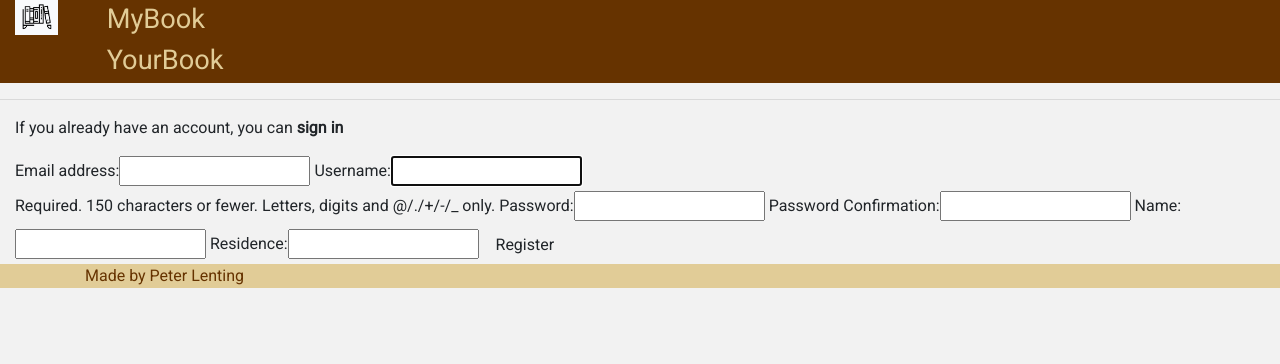
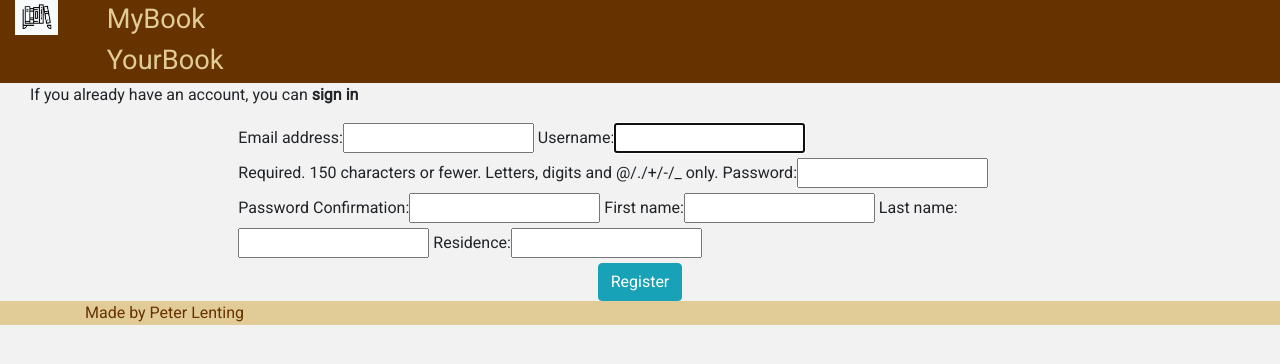
Before and after one commit to PeterLenting/MyBookYourBook, a Django app: page /accounts/register/ in a window 1280 px wide. Shown: the part 56-420 px from the top of the page. Run offline with Django 3.2, Linux system fonts and the light colour scheme; some libraries are stand-ins or nearby versions.

Commit message:
alligned registration and posts forms and made them consistent

```diff
--- a/accounts/forms.py
+++ b/accounts/forms.py
@@ -20,15 +20,17 @@ class UserRegistrationForm(UserCreationForm):
     password2 = forms.CharField(
         label="Password Confirmation",
         widget=forms.PasswordInput)
-    name = forms.CharField(
-        label="Name")
+    first_name = forms.CharField(
+        label="First name")
+    last_name = forms.CharField(
+        label="Last name")
     residence = forms.CharField(
         label="Residence")
 
     class Meta:
         model = User
-        fields = ['email', 'username', 'password1', 'password2', 'name',
-                  'residence']
+        fields = ['email', 'username', 'password1', 'password2', 'first_name',
+                  'last_name', 'residence']
 
     def clean_email(self):
         email = self.cleaned_data.get('email')
--- a/accounts/templates/registration.html
+++ b/accounts/templates/registration.html
@@ -7,10 +7,12 @@
 {% block page_heading %}User Registration{% endblock %}
 
 {% block content %}
-<p>If you already have an account, you can <a href="{% url 'login' %}"><b>sign in </b></a></p>
-<form method="POST">
+<p class="col-12">If you already have an account, you can <a href="{% url 'login' %}"><b>sign in </b></a></p>
+<form class="col-md-12 offset-lg-2 col-lg-8" method="POST">
     {% csrf_token %}
     {{ registration_form | as_bootstrap }}
-    <button type="submit" class="btn btn-default">Register</button>
+    <div class="text-center">
+        <button type="submit" class="btn btn-info">Register</button>
+    </div>
 </form>
 {% endblock %}
--- a/posts/models.py
+++ b/posts/models.py
@@ -26,7 +26,7 @@ class Post(models.Model):
                                           default=datetime.datetime.now().year)
     condition_of_book = models.CharField(max_length=10,
                                          choices=CONDITION_CHOICES,
-                                         default='like_new')
+                                         default='Like new')
     provider = models.CharField(max_length=200, null=True)
     location = models.CharField(max_length=200, null=True)
     publisher = models.CharField(max_length=200, null=True)
--- a/posts/templates/posts.html
+++ b/posts/templates/posts.html
@@ -3,7 +3,7 @@
     {% for post in posts %}
 
             <div class="col-md-6 col-lg-4 col-xl-2">
-                <h3 class="text-center"><a href="{% url 'post_detail' post.id %}">{{ post.title }}</a></h3>
+                <h4 class="text-center"><a href="{% url 'post_detail' post.id %}">{{ post.title }}</a></h3>
                 <div class="text-center">
                     <a class="story-img" href="{% url 'post_detail' post.id %}">
                         <img src="/media/img/boek4.jpg">
--- a/static/css/custom.css
+++ b/static/css/custom.css
@@ -36,11 +36,11 @@
 
 /* Search Bar */
 
-.form-inline {
+#search-form {
   width: 450px;
 }
 
-.form-control {
+#search-input {
   width: 80%!important;
 }
 
@@ -81,6 +81,14 @@ a {
   color: #212529;
 }
 
+.boldtext {
+  font-weight: bold;
+}
+
+#postform {
+  padding-bottom: 15px;
+}
+
 @media (min-width: 1200px){
 body {
   padding-top: 55px;
--- a/templates/base.html
+++ b/templates/base.html
@@ -40,8 +40,8 @@
                     {% endif %}
                 </ul>
             </div>
-            <form class="form-inline my-2 my-lg-0">
-                <input class="form-control mr-sm-2" type="search" placeholder="Search for books by keyword / author / title" aria-label="Search">
+            <form id="search-form" class="form-inline my-2 my-lg-0">
+                <input id="search-input" class="form-control mr-sm-2" type="search" placeholder="Search for books by keyword / author / title" aria-label="Search">
                 <button class="btn btn-secondary my-2 my-sm-0" type="submit">Search</button>
             </form>
         </nav>
@@ -57,7 +57,7 @@
         </div>
 
 
-        <hr>
+
         {% if messages %}
         <div>
             {% for message in messages %} {{ message }} {% endfor %}
```
Also changed, not shown: accounts/templates/profile.html (+4 -3 lines), posts/templates/postform.html (+5 -3 lines).
